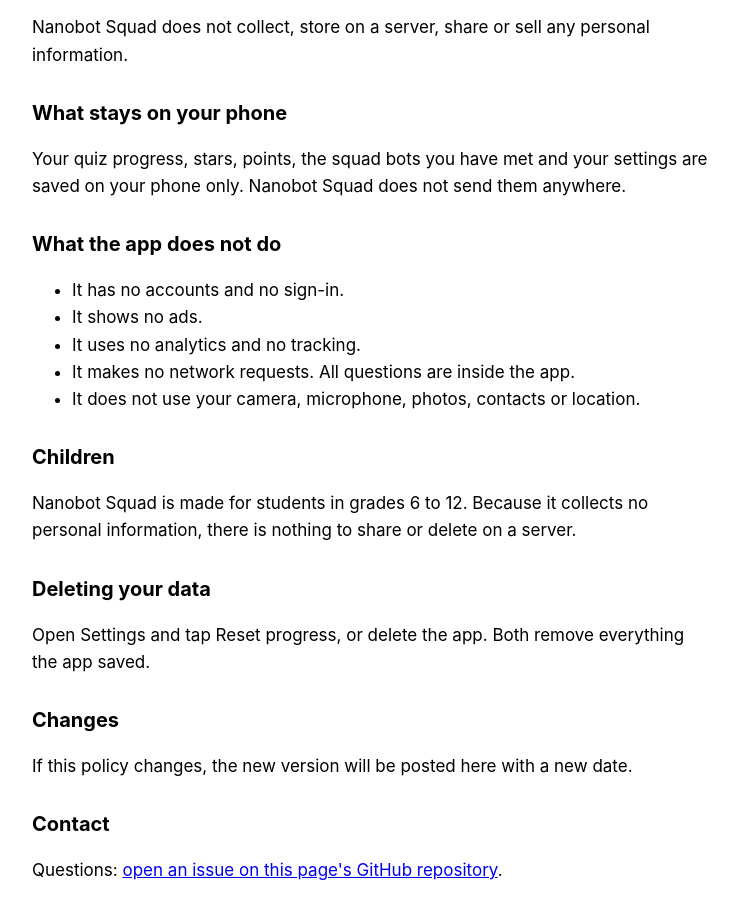
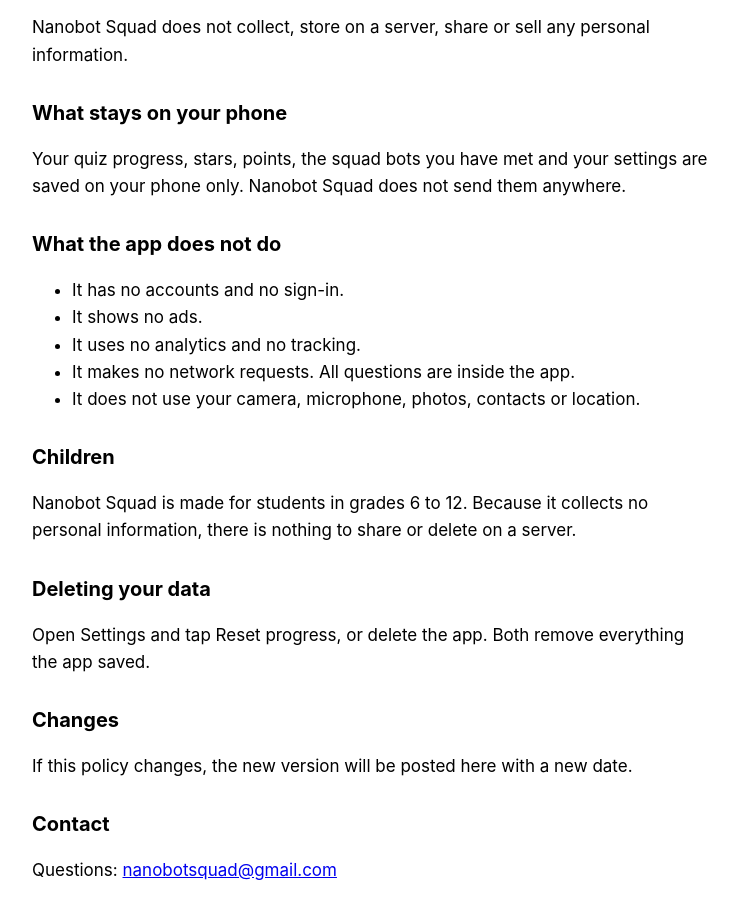
Before and after one commit to ash100683/nanobot-squad-privacy, a plain HTML site: page index.html in a window 1280 px wide. Shown: the part 136-1054 px from the top of the page, without its empty margins (268-1006 px from the left). Drawn offline with Linux system fonts and the light colour scheme.

Commit message:
docs: contact email

```diff
--- a/index.html
+++ b/index.html
@@ -17,5 +17,5 @@
 <h2>Changes</h2>
 <p>If this policy changes, the new version will be posted here with a new date.</p>
 <h2>Contact</h2>
-<p>Questions: <a href="https://github.com/ash100683/nanobot-squad-privacy/issues">open an issue on this page's GitHub repository</a>.</p>
+<p>Questions: <a href="mailto:nanobotsquad@gmail.com">nanobotsquad@gmail.com</a></p>
 </body></html>
```
